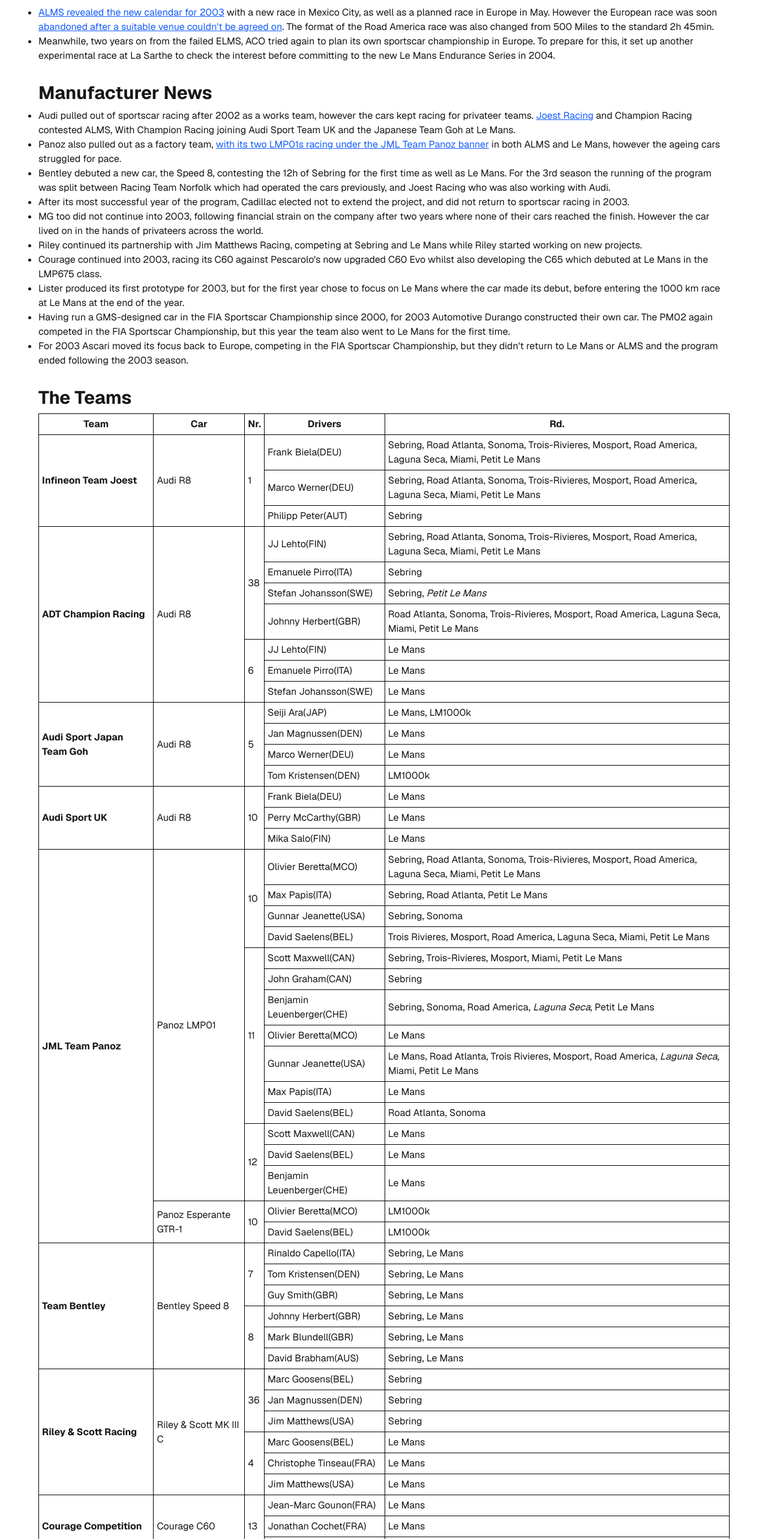
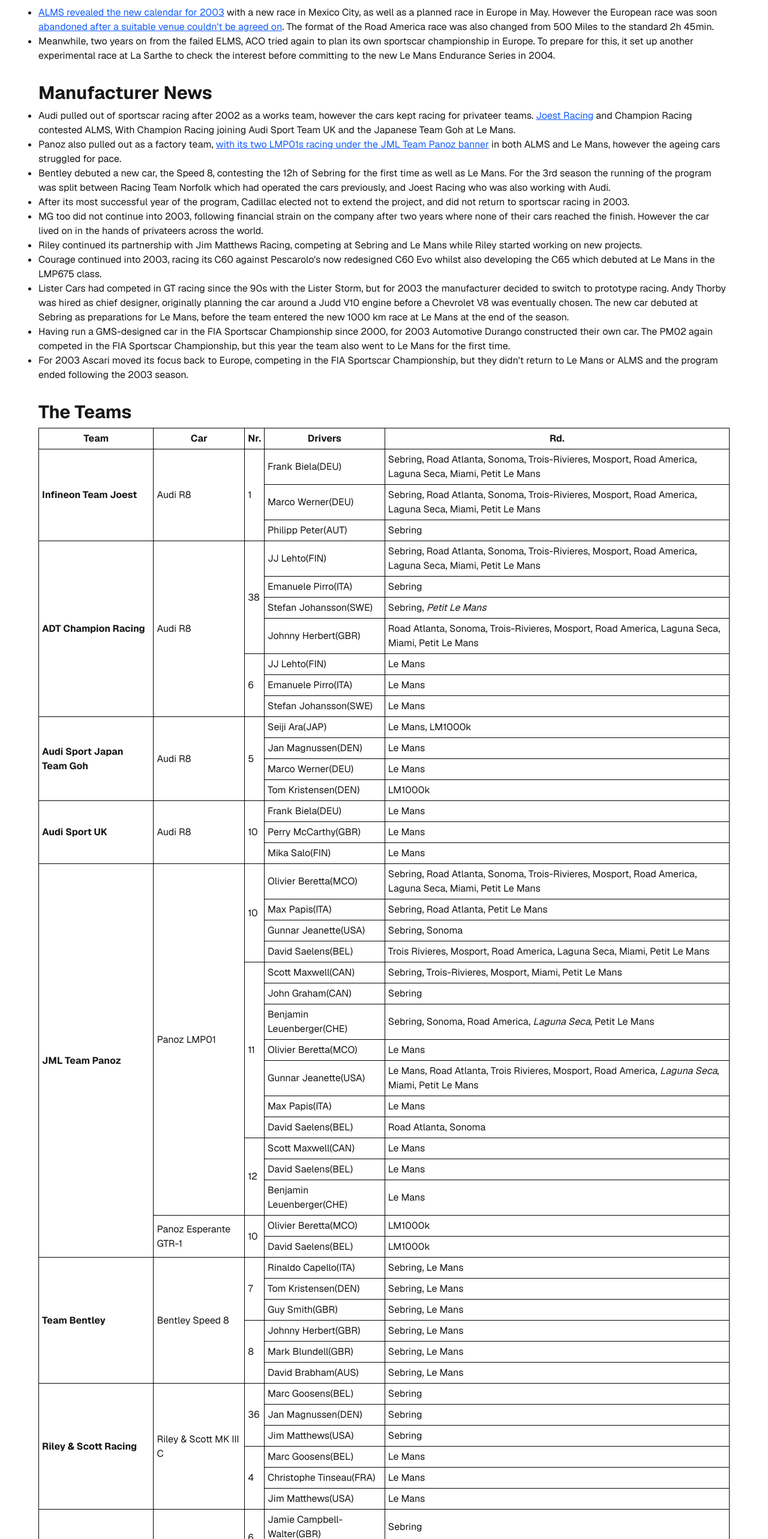
Before and after one commit to RasmusKodehode/sportscar-encyclopedia, a Next.js app: page /year-by-year/2003 in a window 1280 px wide. Shown: the part 235-2800 px from the top of the page at 60% size. Built offline with nearby package versions, Linux system fonts and the light colour scheme.

Commit message:
updated Lister debut and C60 history

```diff
--- a/app/year-by-year/2000/page.tsx
+++ b/app/year-by-year/2000/page.tsx
@@ -14,8 +14,8 @@
               smaller, lighter prototypes. The prototypes running under Grand Am
               rules and the FIA Sportscar Championship rules could be modified
               to run in either class. The 900/675-designation refers to the
-              minimum weight of the cars, 900 kg for the top class, 675 kg for
-              the other.
+              minimum weight of the cars, 900 kg for the former, 675 kg for
+              the latter.
             </li>
             <li>
               ALMS revealed{" "}
@@ -27,7 +27,7 @@
                 an expanded calendar
               </a>{" "}
               for 2000, including new events at Charlotte and Texas. Following
-              the the postponement of the San Diego Race in 1999 it was{" "}
+              the postponement of the San Diego Race in 1999 it was{" "}
               <a
                 href="https://web.archive.org/web/19991013112215/http://americanlemans.com/pages/news99/alms991001-2.html"
                 target="_blank"
@@ -35,7 +35,7 @@
               >
                 added as the season opener
               </a>{" "}
-              in 2000, and its original slot was again taken by Las egas Motor
+              in 2000, and its original slot was again taken by Las Vegas Motor
               Speedway. Three overseas races were also included on the calendar,
               two of them later revealed to be{" "}
               <a
@@ -133,8 +133,8 @@
             </li>
             <li>
               For 2000 Courage Competition developed a brand new car, the C60.
-              Paolo Capone remained in charge as chief designer, and the car was
-              built around the 4.0L Judd V10. With the debut of the new car the
+              Paolo Catone remained in charge as chief designer, and the car was
+              built around a 4.0L Judd V10. With the launch of the new car the
               factory team took a hiatus and focused on supporting customer SMG
               Competition who debuted the car at the Silverstone ALMS-round, and
               the older C52s were sold to the new Pescarolo Sport team who
--- a/app/year-by-year/2002/page.tsx
+++ b/app/year-by-year/2002/page.tsx
@@ -119,9 +119,11 @@
               season with the two last ALMS rounds.
             </li>
             <li>
-              After building the C60 in 2000, for 2002 Courage too joined as a
-              factory team, competing in the FIA Sportscar Championship and Le
-              Mans, whilst also supporting its customer Pescarolo.
+              Having spent 2000 and 2001 supporting its customers and getting
+              the C60 up to speed, for 2002 the Courage factory team returned.
+              The team brought a single C60 to the FIA Sportscar Championship
+              and Le Mans, while also supporting customer Pescarolo Sport who
+              ran their Peugeot-powered C60s.
             </li>
             <li>
               After joining the prototype field in 2001 Chrysler changed their
--- a/app/year-by-year/2003/page.tsx
+++ b/app/year-by-year/2003/page.tsx
@@ -90,14 +90,17 @@
             </li>
             <li>
               Courage continued into 2003, racing its C60 against Pescarolo's
-              now upgraded C60 Evo whilst also developing the C65 which debuted
+              now redesigned C60 Evo whilst also developing the C65 which debuted
               at Le Mans in the LMP675 class.
             </li>
             <li>
-              Lister produced its first prototype for 2003, but for the first
-              year chose to focus on Le Mans where the car made its debut,
-              before entering the 1000 km race at Le Mans at the end of the
-              year.
+              Lister Cars had competed in GT racing since the 90s with the
+              Lister Storm, but for 2003 the manufacturer decided to switch to
+              prototype racing. Andy Thorby was hired as chief designer,
+              originally planning the car around a Judd V10 engine before a
+              Chevrolet V8 was eventually chosen. The new car debuted at Sebring
+              as preparations for Le Mans, before the team entered the new 1000
+              km race at Le Mans at the end of the season.
             </li>
             <li>
               Having run a GMS-designed car in the FIA Sportscar Championship
@@ -377,27 +380,19 @@
                   <td>Le Mans</td>
                 </tr>
                 <tr>
-                  <td rowSpan={3}>
-                    <strong>Courage Competition</strong>
+                  <td rowSpan={8}>
+                    <strong>Lister Racing</strong>
                   </td>
-                  <td rowSpan={3}>Courage C60</td>
-                  <td rowSpan={3}>13</td>
-                  <td>Jean-Marc Gounon(FRA)</td>
-                  <td>Le Mans</td>
+                  <td rowSpan={8}>Lister Storm LMP</td>
+                  <td rowSpan={2}>6</td>
+                  <td>Jamie Campbell-Walter(GBR)</td>
+                  <td>Sebring</td>
                 </tr>
                 <tr>
-                  <td>Jonathan Cochet(FRA)</td>
-                  <td>Le Mans</td>
+                  <td>Ian MacKellar(GBR)</td>
+                  <td>Sebring</td>
                 </tr>
                 <tr>
-                  <td>Stephan Gregoire(FRA)</td>
-                  <td>Le Mans</td>
-                </tr>
-                <tr>
-                  <td rowSpan={6}>
-                    <strong>Lister Racing</strong>
-                  </td>
-                  <td rowSpan={6}>Lister Storm LMP</td>
                   <td rowSpan={3}>20</td>
                   <td>Jamie Campbell-Walter(GBR)</td>
                   <td>
@@ -428,6 +423,23 @@
                 <tr>
                   <td>Tom Coronel(NED)</td>
                   <td>LM1000k</td>
+                </tr>
+                <tr>
+                  <td rowSpan={3}>
+                    <strong>Courage Competition</strong>
+                  </td>
+                  <td rowSpan={3}>Courage C60</td>
+                  <td rowSpan={3}>13</td>
+                  <td>Jean-Marc Gounon(FRA)</td>
+                  <td>Le Mans</td>
+                </tr>
+                <tr>
+                  <td>Jonathan Cochet(FRA)</td>
+                  <td>Le Mans</td>
+                </tr>
+                <tr>
+                  <td>Stephan Gregoire(FRA)</td>
+                  <td>Le Mans</td>
                 </tr>
                 <tr>
                   <td rowSpan={3}>
--- a/app/year-by-year/2005/page.tsx
+++ b/app/year-by-year/2005/page.tsx
@@ -125,8 +125,8 @@
             <li>
               With the sponsorship from Essex Invest moving to Zytek, it left
               Lister with a reduced budget for 2005. The team started at Spa,
-              but by the Silverstone round the team debuted a new Hybrid version
-              of the car in the hope that it would be more competitive.
+              but by the Silverstone round the team debuted the new Storm LMP
+              Hybrid in the hope that it would be more competitive.
             </li>
             <li>
               Porsche{" "}
```
